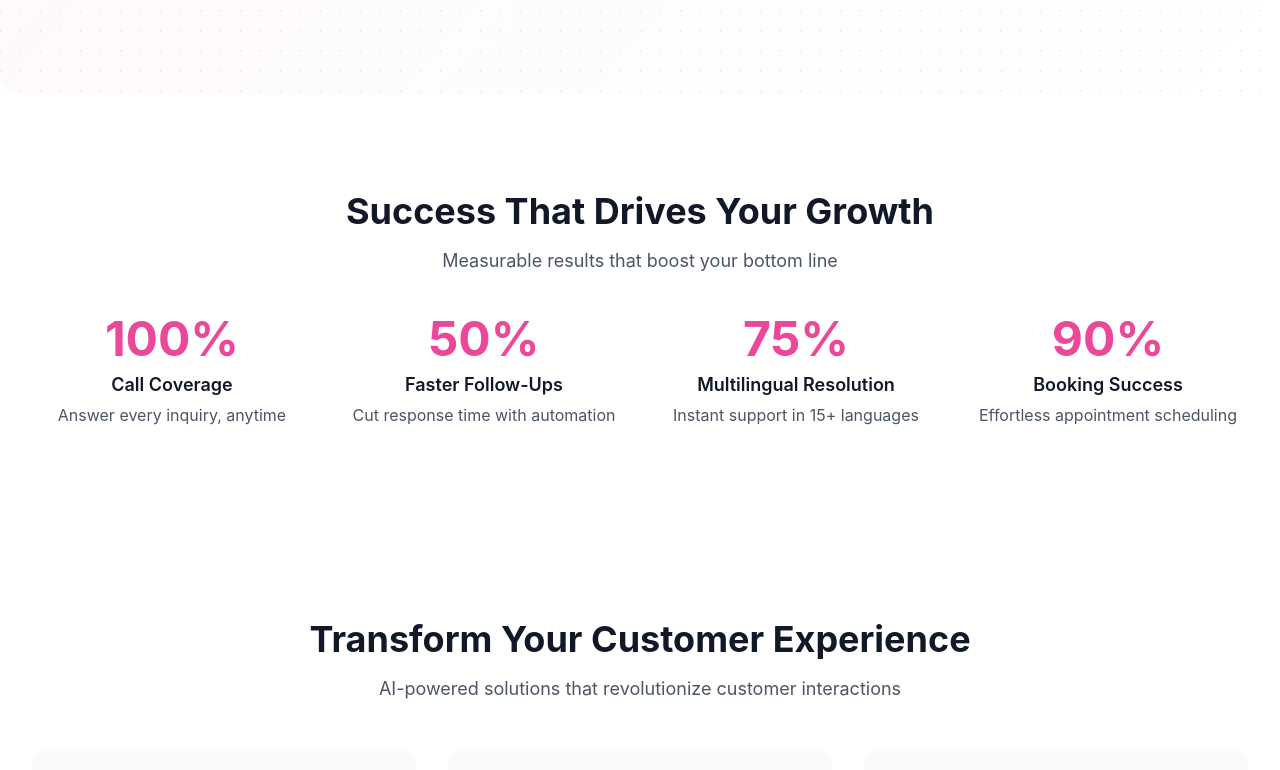
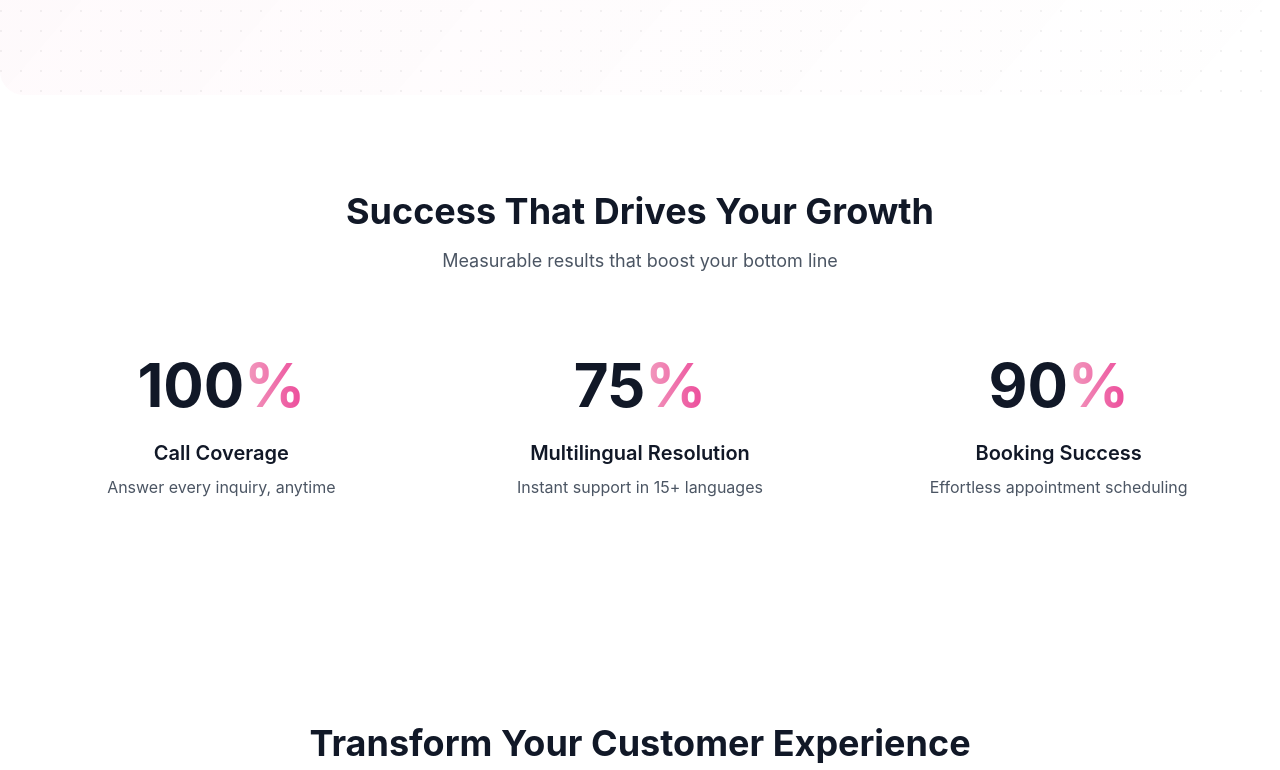
Before and after one commit to sanketind/tradientai-website, a Next.js app: page / in a window 1280 px wide. Shown: the part 1482-2252 px from the top of the page. Built offline with nearby package versions, Linux system fonts and the light colour scheme; no server answers.

Commit message:
Update SuccessMetrics component styling and content

```diff
--- a/src/components/SuccessMetrics.tsx
+++ b/src/components/SuccessMetrics.tsx
@@ -1,4 +1,5 @@
 import React from 'react';
+import { motion } from 'framer-motion';
 
 const SuccessMetrics = () => {
   const metrics = [
@@ -6,11 +7,6 @@ const SuccessMetrics = () => {
       number: '100%',
       title: 'Call Coverage',
       description: 'Answer every inquiry, anytime'
-    },
-    {
-      number: '50%',
-      title: 'Faster Follow-Ups',
-      description: 'Cut response time with automation'
     },
     {
       number: '75%',
@@ -26,15 +22,30 @@ const SuccessMetrics = () => {
 
   return (
     <section className="section-padding max-w-7xl mx-auto px-4 sm:px-6 lg:px-8">
-      <h2 className="text-3xl sm:text-4xl font-bold text-gray-900 text-center mb-4">Success That Drives Your Growth</h2>
-      <p className="text-lg text-gray-600 max-w-2xl mx-auto text-center mb-10">Measurable results that boost your bottom line</p>
-      <div className="grid grid-cols-1 md:grid-cols-2 lg:grid-cols-4 gap-8">
+      <div className="text-center mb-12">
+        <h2 className="text-3xl sm:text-4xl font-bold text-gray-900 mb-4">Success That Drives Your Growth</h2>
+        <p className="text-lg text-gray-600 max-w-2xl mx-auto">Measurable results that boost your bottom line</p>
+      </div>
+
+      <div className="grid grid-cols-1 md:grid-cols-3 gap-10">
         {metrics.map((metric, index) => (
-          <div key={index} className="flex flex-col items-center text-center">
-            <div className="text-4xl md:text-5xl font-bold text-[#EC4899] mb-2">{metric.number}</div>
-            <h3 className="text-lg font-semibold mb-1 text-gray-900">{metric.title}</h3>
+          <motion.div
+            key={index}
+            initial={{ opacity: 0, y: 20 }}
+            whileInView={{ opacity: 1, y: 0 }}
+            transition={{ duration: 0.5, delay: index * 0.1 }}
+            viewport={{ once: true }}
+            className="flex flex-col items-center text-center p-8 rounded-xl bg-white transition-shadow"
+          >
+            <div className="mb-6">
+              <div className="text-5xl md:text-6xl font-bold">
+                <span className="text-gray-900">{metric.number.replace('%', '')}</span>
+                <span className="bg-gradient-to-r from-[#F29DBF] to-[#EC4899] bg-clip-text text-transparent">%</span>
+              </div>
+            </div>
+            <h3 className="text-xl font-semibold mb-2 text-gray-900">{metric.title}</h3>
             <p className="text-gray-600">{metric.description}</p>
-          </div>
+          </motion.div>
         ))}
       </div>
     </section>
```
